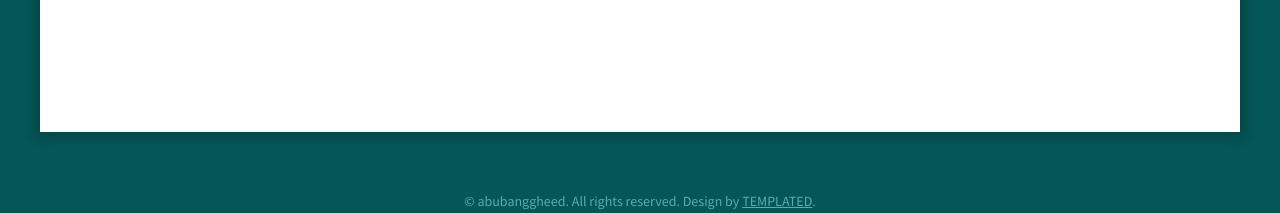
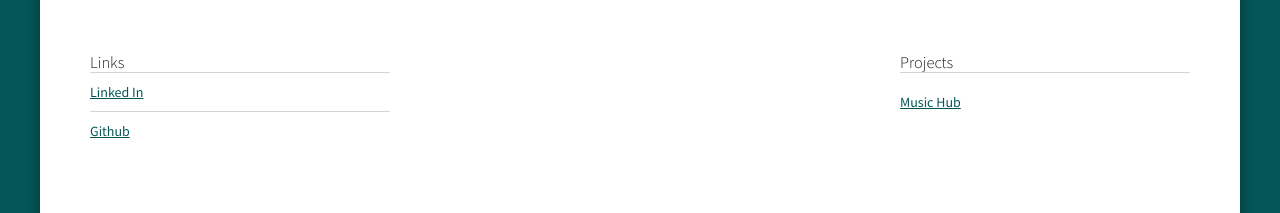
Before and after one commit to abubanggheed/abubanggheed, a plain HTML site: page index.html in a window 1280 px wide. Shown: the part 652-865 px from the top of the page. Drawn offline with Linux system fonts and the light colour scheme.

Commit message:
added some links to other websites

```diff
--- a/index.html
+++ b/index.html
@@ -45,10 +45,25 @@ Released   : 20130505
 		<div id="three-columns">
 			<div class="content">
 				<div id="column1">
+					<h3>Links</h3>
+					<ul class="list-style2">
+						<li>
+							<a href="https://www.linkedin.com/in/elias-friedman-88390083" target="_blank" rel="noopener noreferrer">Linked In</a>
+						</li>
+						<li>
+							<a href="https://github.com/abubanggheed" target="_blank" rel="noopener noreferrer">Github</a>
+						</li>
+					</ul>
 				</div>
 				<div id="column2">
 				</div>
 				<div id="column3">
+					<h3>Projects</h3>
+					<ul class="list-style1">
+						<li>
+							<a href="https://music--hub.herokuapp.com" target="_blank" rel="noopener noreferrer">Music Hub</a>
+						</li>
+					</ul>
 				</div>
 			</div>
 		</div>
```
Also changed, not shown: 1 other file.
